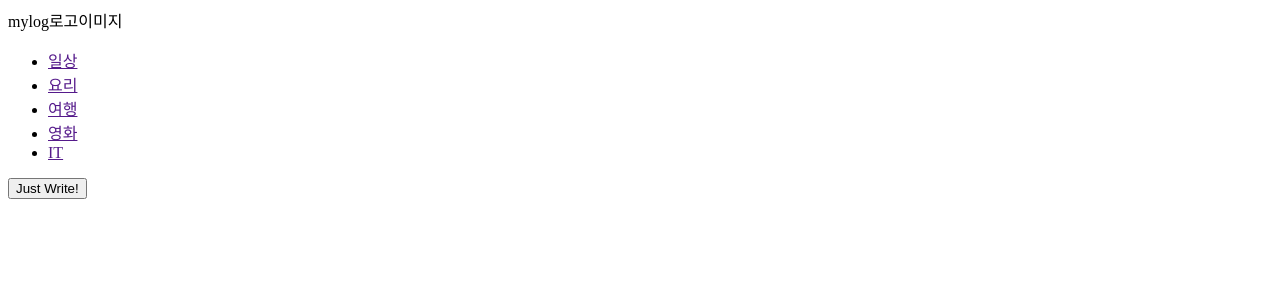
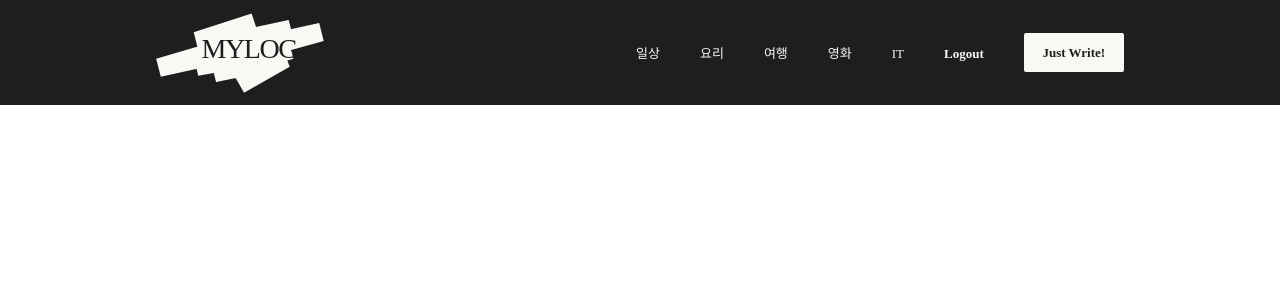
Before and after one commit to Ethanall94/AnimalFarm, a Django app: page /board_admin in a window 1280 px wide. Shown: the top 300 px of the page. Run offline with Django 4.2, Linux system fonts and the light colour scheme; parts of the project's set-up code (start-up, migrations or seed data) failed here and were passed over; some web fonts are replaced.

Commit message:
feat: board-admin.html 에 nav 추가

```diff
--- a/blog_project/blog_app/templates/board-admin.html
+++ b/blog_project/blog_app/templates/board-admin.html
@@ -1,22 +1,35 @@
+{% load static %}
 <!DOCTYPE html>
 <html lang="en">
 <head>
     <meta charset="UTF-8">
     <meta name="viewport" content="width=device-width, initial-scale=1.0">
-    <title>Document</title>
+    <link rel="stylesheet" href="{% static 'css/reset.css' %}">
+    <link rel="stylesheet" href="{% static 'css/nav.css' %}">
+    <link rel="stylesheet" type="text/css" href="https://cdn.jsdelivr.net/gh/orioncactus/pretendard/dist/web/static/pretendard.css" />
+    <link href="https://fonts.cdnfonts.com/css/quicksilver" rel="stylesheet">
+    <title>AnimalFarm</title>
+
 </head>
 <body>
     <nav id="nav">
-        <a hef="">mylog로고이미지</a>
+        <div class="logo">
+            <img src="{% static 'img/logo.svg' %}" alt="">
+            <a href="#">MYLOG</a>
+        </div>
+
+        <div class="navBtn">
             <ul>
                 <li><a href="">일상</a></li>
                 <li><a href="">요리</a></li>
                 <li><a href="">여행</a></li>
                 <li><a href="">영화</a></li>
                 <li><a href="">IT</a></li>
+                <li class="logoutBtn"><a href="{% url 'board-client' %}">Logout</a></li>
             </ul>
+            <button><a href="{% url 'write' %}">Just Write!</a></button>
+        </div>
+    </nav>
 
-        <button>Just Write!</button>
-    </nav>
 </body>
 </html>
```
Lines whose indentation alone changed are shown as unchanged.
